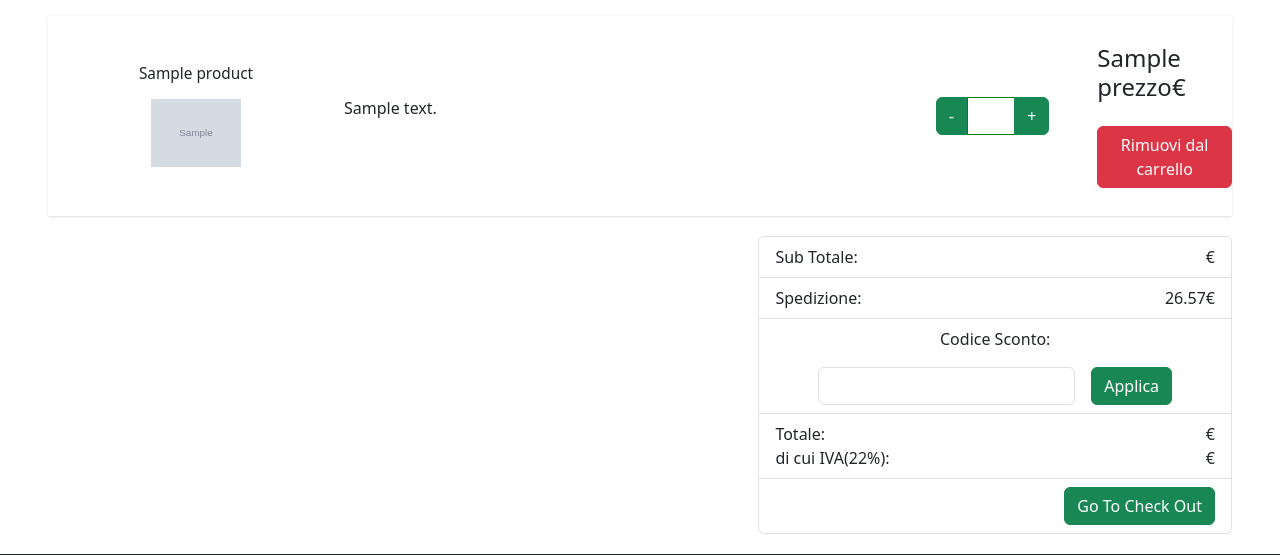
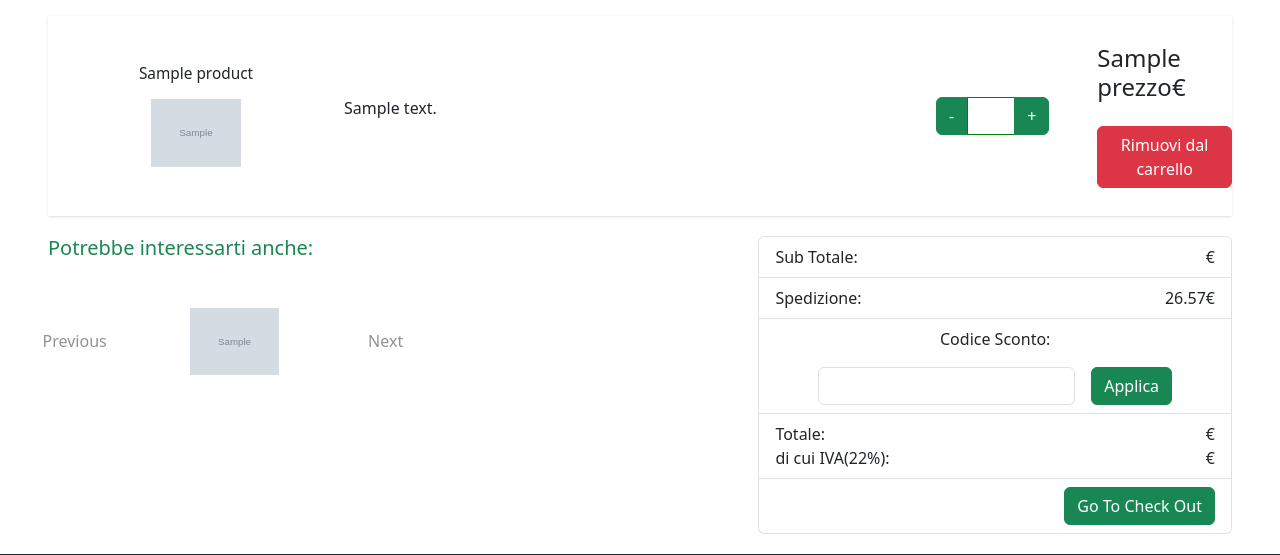
Before and after one commit to marcorocci/tirocinio-ecommerce, a Symfony app: template templates/cart/cart.html.twig in a window 1280 px wide. Shown: the part 224-779 px from the top of the page. Run offline with Twig, Linux system fonts and the light colour scheme; the template is opened without the code that fills it: most values are stand-ins (such as "Sample title", 1, 10 or a date in 2020); grey boxes marked "Sample" are stand-in pictures; some libraries are stand-ins or nearby versions.

Commit message:
Aggiunta carosello dei prodotti correlari nella pagina Carrello

```diff
--- a/public/scripts/counter.js
+++ b/public/scripts/counter.js
@@ -39,7 +39,6 @@
 const handlePromoCode = async (event) => {
     event.preventDefault()
     const formData = new FormData(event.target)
-
     const response = await fetch('/promo', {
         method: 'POST',
         body: formData,
@@ -59,7 +58,8 @@
                 inputElement.classList.add('is-valid')
                 inputElement.classList.remove('is-invalid')
                 sessionStorage.setItem('promoCode', formData.get('promoCode'))
-                finalPrice.textContent = (parseFloat(finalPrice.textContent) - (parseFloat(finalPrice.textContent) / 10)).toFixed(2)
+                finalPrice.textContent = (parseFloat(totalPrice.textContent) - (parseFloat(totalPrice.textContent) / 10)).toFixed(2)
+                ivatot.textContent = ((parseFloat(totalPrice.textContent)*22)/100).toFixed(2)
             } else {
                 inputElement.classList.add('is-invalid')
                 inputElement.classList.remove('is-valid')
--- a/public/styles/app.css
+++ b/public/styles/app.css
@@ -125,7 +125,7 @@
 .recap {
     width: 100%;
     display: flex;
-    justify-content: end;
+    justify-content: space-between;
     margin-bottom: 20px;
 }
 
@@ -205,9 +205,9 @@
 }
 .cart {
     display: flex;
-    justify-content: center;
+    justify-content: end;
     flex-direction: column;
-    align-items: center;
+    align-items: end;
     /* border: 1px solid #000; */
     border-radius: 0.375rem;
     box-shadow: 0 10px 15px -3px rgb(0 0 0 / 0.1), 0 4px 6px -4px rgb(0 0 0 / 0.1);
@@ -219,3 +219,18 @@
     text-decoration: none;
     color: #fff;
 }
+
+#carosello {
+    width: 30%;
+}
+
+.carousel-item {
+    position: relative;
+    display: none;
+    float: left;
+    width: 100%;
+    margin-right: -80%;
+    -webkit-backface-visibility: hidden;
+    backface-visibility: hidden;
+    transition: transform .6s ease-in-out;
+}
--- a/templates/cart/cart.html.twig
+++ b/templates/cart/cart.html.twig
@@ -54,9 +54,46 @@
 						</div>
 					</div>
 				</li>
-			{% endfor %}
+				{% endfor %}
+
 		</div>
+
 		<div class="recap px-5">
+			<div id="carosello">
+			<div id ="correlati"><h5 class ="text-success">Potrebbe interessarti anche:</h5></div>
+			{% if carusel|length > 0 %}
+				<div id="carouselExample" class="carousel slide">
+					<div class="carousel-inner d-flex justify-content-center mt-5">
+						{% for p in carusel %}
+							{% for c in p %}
+								{% if c == carusel [0][0] %}
+									<div class="carousel-item active">
+										<a href="{{path('app_prodotti')}}">
+											<img src= {{c.imagePath}} class="w-25" alt="...">
+										</a>
+									</div>
+								{% endif %}
+								{% if c != carusel [0][0] %}
+									<div class="carousel-item ">
+										<a href="{{path('app_prodotti')}}">
+											<img src= {{c.imagePath}} class="w-25" alt="...">
+										</a>
+									</div>
+								{% endif %}
+							{% endfor %}
+						{% endfor %}
+					</div>
+					<button class="carousel-control-prev" type="button" data-bs-target="#carouselExample" data-bs-slide="prev">
+						<span class="carousel-control-prev-icon" aria-hidden="true"></span>
+						<span class="text-dark">Previous</span>
+					</button>
+					<button class="carousel-control-next" type="button" data-bs-target="#carouselExample" data-bs-slide="next">
+						<span class="carousel-control-next-icon" aria-hidden="true"></span>
+						<span class="text-dark">Next</span>
+					</button>
+				</div>
+			{% endif %}
+			</div>
 			<div class="checkout">
 				<ul class="list-group">
 					<li class="list-group-item tot">Sub Totale: <div><span id="totalPrice"></span><span>€</span></div></li>
```
Also changed, not shown: src/Controller/CarrelloController.php (+17 -1 lines), src/Repository/CartRepository.php (+17 -1 lines).
